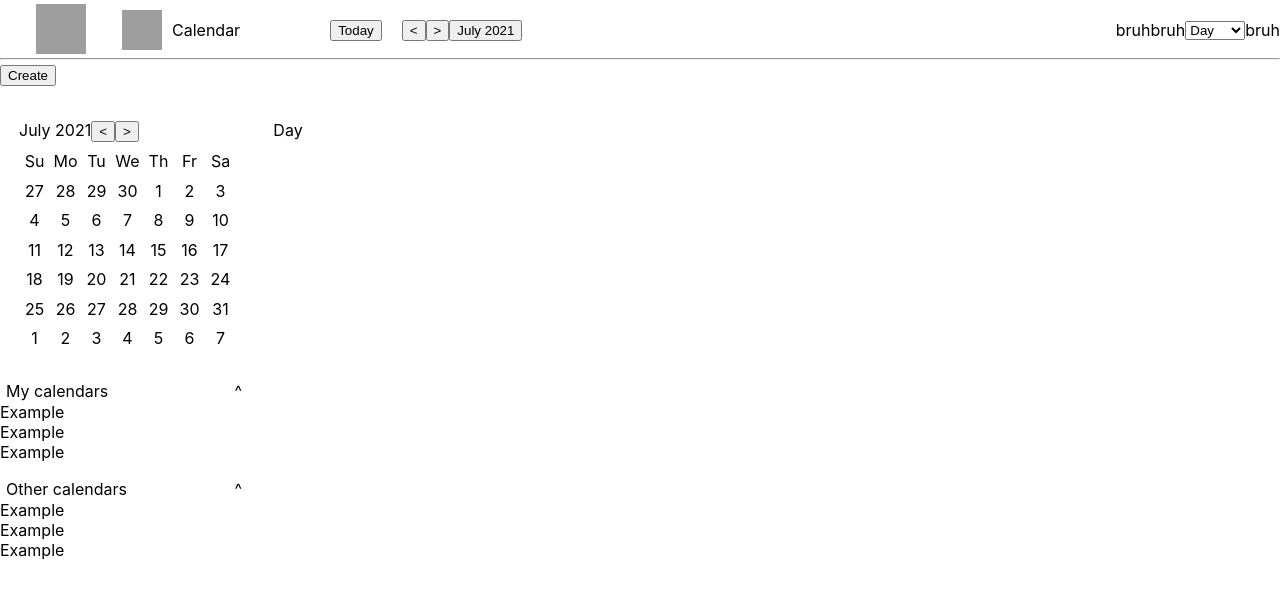
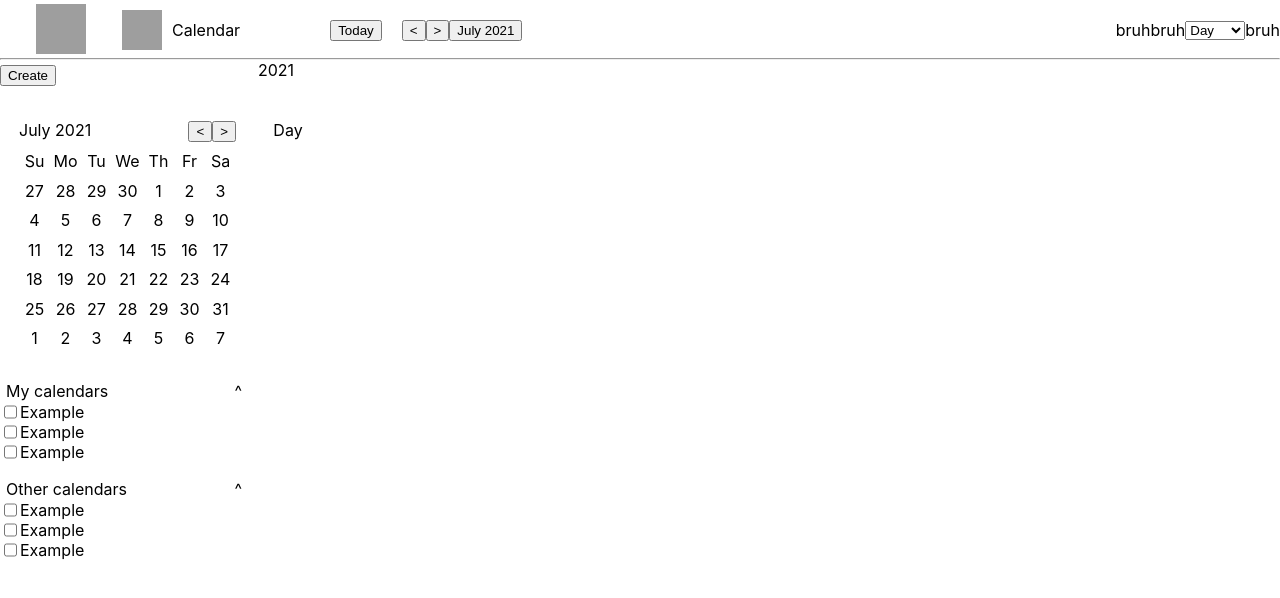
Before and after one commit to kphan20/Google-Calendar-Clone, a React (Create React App) app in the folder frontend/: page / in a window 1280 px wide. Shown: the top 598 px of the page. Built offline with nearby package versions, Linux system fonts and the light colour scheme; grey boxes are pictures that could not be loaded.

Commit message:
Continued adding frontend functionality

```diff
--- a/frontend/src/App.css
+++ b/frontend/src/App.css
@@ -32,4 +32,5 @@
 .yearMonths {
   height: 244px;
   flex: 0 0 241px;
+  margin-right: 70px;
 }
--- a/frontend/src/App.js
+++ b/frontend/src/App.js
@@ -9,7 +9,7 @@ import MonthCalendar from "./components/MonthCalendar";
 function App() {
   const [sidebarOpen, sidebarToggle] = useState(true);
 
-  function onClick() {
+  function sidebarOnClick() {
     sidebarToggle(!sidebarOpen);
   }
 
@@ -18,6 +18,9 @@ function App() {
   const displaySelect = (e) => {
     displayToggle(e.target.value);
   };
+
+  const [selectedDay, changeSelectedDay] = useState(moment());
+
   function chooseDisplay() {
     switch (displayOption) {
       case "Day":
@@ -27,10 +30,15 @@ function App() {
       case "Year":
         let months = moment.months();
         let yearMonths = [];
+        let currentYear = selectedDay.format("YYYY");
+        //let year = selectedDay.format
         months.forEach((month) => {
           yearMonths.push(
-            <div class="yearMonths">
-              <MonthCalendar sidebar={false} />
+            <div class="yearMonths" key={month}>
+              <MonthCalendar
+                sidebar={false}
+                day={moment(month + currentYear)}
+              />
             </div>
           );
         });
@@ -40,14 +48,21 @@ function App() {
     }
   }
   let bruh = chooseDisplay();
+  console.log(selectedDay.format("YYYY"));
+  console.log(selectedDay);
   return (
     <div className="App">
-      <Header menuButton={onClick} displaySelect={displaySelect} />
+      <Header menuButton={sidebarOnClick} displaySelect={displaySelect} />
       <button id="create">Create</button>
       <div class="row1">
-        {sidebarOpen && <Sidebar />}
+        {sidebarOpen && (
+          <Sidebar
+            monthCalendarDay={selectedDay}
+            monthCalendarChange={changeSelectedDay}
+          />
+        )}
         <div id="big-container">
-          <div id="top-left"></div>
+          <div id="top-left">{selectedDay.format("YYYY")}</div>
           <div id="inner">{bruh}</div>
         </div>
       </div>
--- a/frontend/src/components/CalendarCheckbox.js
+++ b/frontend/src/components/CalendarCheckbox.js
@@ -0,0 +1,14 @@
+import React from "react";
+
+function CalendarCheckbox(props) {
+  return (
+    <div class="sidebarcalendaroptions">
+      <input type="checkbox" id={props.name} />
+      <label for={props.name} style={{ width: "100%" }}>
+        {props.name}
+      </label>
+    </div>
+  );
+}
+
+export default CalendarCheckbox;
--- a/frontend/src/components/CalendarsButton.css
+++ b/frontend/src/components/CalendarsButton.css
@@ -1,3 +1,7 @@
+* {
+  box-sizing: border-box;
+}
+
 #calendars-drop-down {
   background-color: white;
   outline: none;
@@ -27,8 +31,10 @@
   user-select: none;
   cursor: pointer;
 }
-
-.calendar:hover {
+.sidebarcalendaroptions {
+  display: flex;
+}
+.sidebarcalendaroptions:hover {
   background-color: #bebebe;
 }
 p {
--- a/frontend/src/components/CalendarsButton.js
+++ b/frontend/src/components/CalendarsButton.js
@@ -1,9 +1,10 @@
 import React, { useState } from "react";
 import "./CalendarsButton.css";
+import CalendarCheckbox from "./CalendarCheckbox";
 
 function CalendarsButton(props) {
   const [openState, toggle] = useState(true);
-  let filledArray = new Array(3).fill(<div class="calendar">Example</div>);
+  let filledArray = new Array(3).fill(<CalendarCheckbox name="Example" />);
   const arrow = openState ? "^" : "v";
   function onClick() {
     toggle(!openState);
--- a/frontend/src/components/Header.css
+++ b/frontend/src/components/Header.css
@@ -6,6 +6,8 @@ header {
   width: 100%;
   height: 60px;
   max-height: 60px;
+  z-index: 1;
+  background-color: white;
 }
 #headercontainer {
   position: relative;
--- a/frontend/src/components/Header.js
+++ b/frontend/src/components/Header.js
@@ -2,12 +2,6 @@ import React, { useState } from "react";
 import "./Header.css";
 
 function Header(props) {
-  const [dropDown, toggle] = useState(false);
-
-  function onClick() {
-    toggle(!dropDown);
-    console.log(dropDown);
-  }
   return (
     <header role="banner">
       <div id="headercontainer">
--- a/frontend/src/components/MonthCalendar.css
+++ b/frontend/src/components/MonthCalendar.css
@@ -3,6 +3,14 @@
   flex-direction: column;
   justify-content: space-between;
   height: 100%;
+}
+#calendarHead {
+  display: flex;
+  justify-content: space-between;
+  width: 100%;
+}
+#monthText {
+  margin-right: auto;
 }
 .calendarRow {
   display: flex;
@@ -18,6 +26,7 @@
 .select {
   display: flex;
   justify-content: center;
+  width: 21.6px !important;
   border-radius: 50%;
   width: 100%;
 }
--- a/frontend/src/components/MonthCalendar.js
+++ b/frontend/src/components/MonthCalendar.js
@@ -3,7 +3,7 @@ import moment from "moment";
 import "./MonthCalendar.css";
 
 function MonthCalendar(props) {
-  const [selectedDay, changeDay] = useState(moment());
+  let selectedDay = moment(props.day);
   let weekdays = moment.weekdays();
   let weekdaysmin = moment.weekdaysMin();
   let calendarHeader = [];
@@ -75,11 +75,19 @@ function MonthCalendar(props) {
       cells = [];
     }
   });
+  const nextMonth = () => {
+    props.change(selectedDay.add(1, "month"));
+  };
+  const previousMonth = () => {
+    props.change(selectedDay.subtract(1, "month"));
+  };
   let calendarTitle = props.sidebar ? (
-    <div>
-      {selectedDay.format("MMMM YYYY")}
-      <button>&lt;</button>
-      <button>&gt;</button>
+    <div id="calendarHead">
+      <p id="monthText">{selectedDay.format("MMMM YYYY")}</p>
+      <div>
+        <button onClick={previousMonth}>&lt;</button>
+        <button onClick={nextMonth}>&gt;</button>
+      </div>
     </div>
   ) : (
     <div>{selectedDay.format("MMMM")}</div>
--- a/frontend/src/components/Sidebar.js
+++ b/frontend/src/components/Sidebar.js
@@ -9,7 +9,11 @@ function Sidebar(props) {
     <div id="sidebar">
       <div id="button-space"></div>
       <div id="sidebar-calendar">
-        <MonthCalendar sidebar={true} />
+        <MonthCalendar
+          sidebar={true}
+          day={props.monthCalendarDay}
+          change={props.monthCalendarChange}
+        />
       </div>
       <div id="my-calendars">
         <CalendarsButton name="My calendars" />
```
